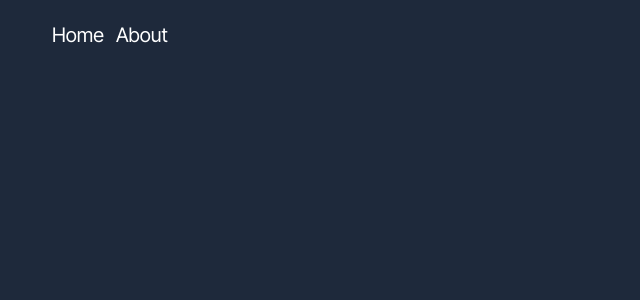
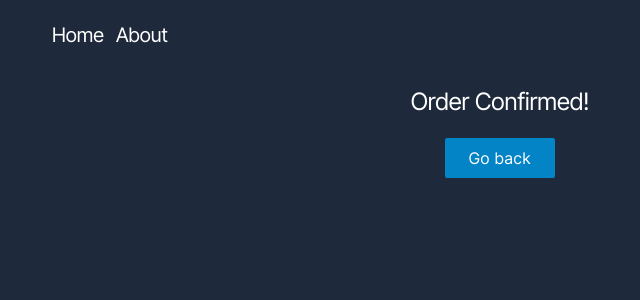
Before and after one commit to rolandowebdev/react-router, a React (Create React App) app: page /order-summary in a window 1280 px wide. Before the commit this address had no page. Shown: the top 300 px of the page, without its empty margins (140-780 px from the left). Built offline with nearby package versions, Linux system fonts and the light colour scheme.

Commit message:
learn navigating programmatically

```diff
--- a/src/App.jsx
+++ b/src/App.jsx
@@ -1,6 +1,6 @@
 import { Routes, Route } from 'react-router-dom';
 import { Navbar } from './components';
-import { About, Home, Layout } from './pages';
+import { About, Home, OrderSummary, Layout } from './pages';
 
 function App() {
   return (
@@ -9,6 +9,7 @@ function App() {
       <Routes>
         <Route path='/' element={<Home />} />
         <Route path='/about' element={<About />} />
+        <Route path='order-summary' element={<OrderSummary />} />
       </Routes>
     </Layout>
   );
--- a/src/pages/Home.jsx
+++ b/src/pages/Home.jsx
@@ -1,8 +1,17 @@
+import { useNavigate } from 'react-router-dom';
+
 export const Home = () => {
+  const navigate = useNavigate();
   return (
     <div className='mt-4'>
       <h1>Home Page</h1>
       <p>This is only Home page</p>
+      <button
+        // replace digunakan untuk menghapus push link navigate
+        className='px-6 mt-5 py-2 rounded-sm tracking-wider text-white bg-sky-600'
+        onClick={() => navigate('order-summary', { replace: true })}>
+        Place order
+      </button>
     </div>
   );
 };
--- a/src/pages/Layout.jsx
+++ b/src/pages/Layout.jsx
@@ -1,5 +1,3 @@
-function Layout({ children }) {
+export const Layout = ({ children }) => {
   return <div className='max-w-4xl mx-auto'>{children}</div>;
-}
-
-export default Layout;
+};
--- /dev/null
+++ b/src/pages/OrderSummary.jsx
@@ -0,0 +1,15 @@
+import { useNavigate } from 'react-router-dom';
+
+export const OrderSummary = () => {
+  const navigate = useNavigate();
+  return (
+    <div className='text-center mt-4'>
+      <h1 className='text-2xl'>Order Confirmed!</h1>
+      <button
+        onClick={() => navigate(-1)}
+        className='px-6 mt-5 py-2 rounded-sm tracking-wider text-white bg-sky-600'>
+        Go back
+      </button>
+    </div>
+  );
+};
--- a/src/pages/index.jsx
+++ b/src/pages/index.jsx
@@ -1,5 +1,6 @@
 import { About } from './About';
 import { Home } from './Home';
-import Layout from './Layout';
+import { Layout } from './Layout';
+import { OrderSummary } from './OrderSummary';
 
-export { About, Home, Layout };
+export { About, Home, Layout, OrderSummary };
```
